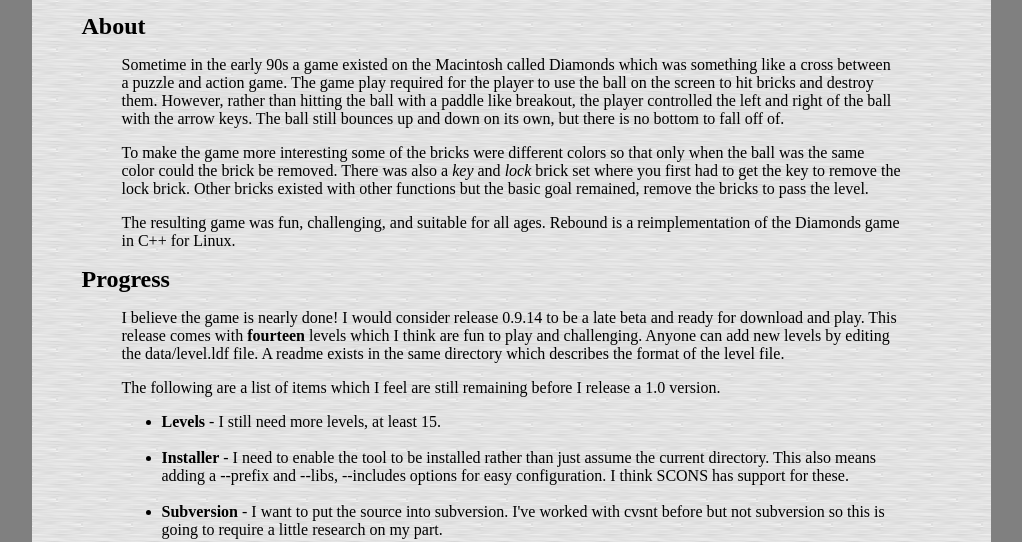
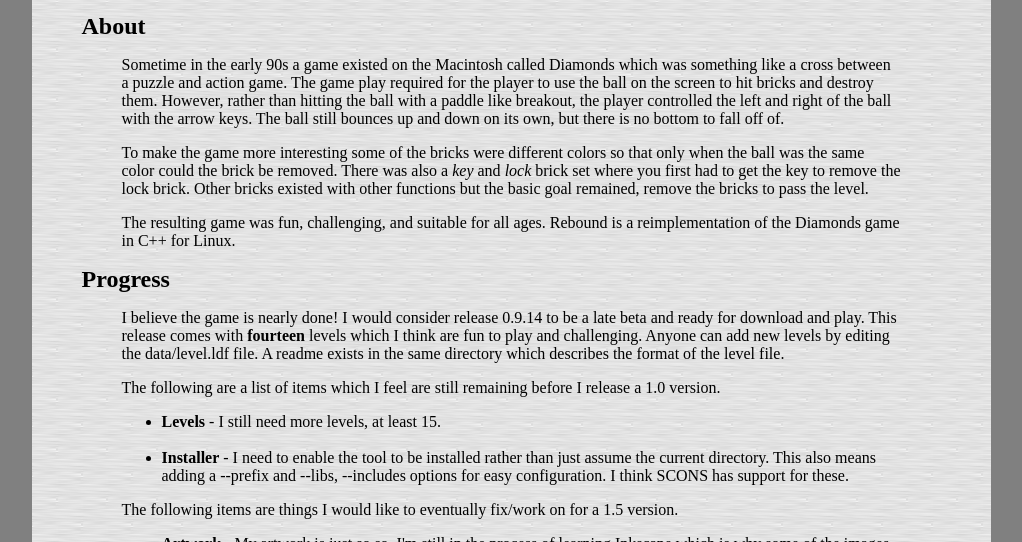
Before and after one commit to hrakaroo/rebound, a plain HTML site: page docs/index.html in a window 1280 px wide. Shown: the part 258-800 px from the top of the page, without its empty margins (129-1151 px from the left). Drawn offline with Linux system fonts and the light colour scheme.

Commit message:
Don't point to subversion

```diff
--- a/docs/index.html
+++ b/docs/index.html
@@ -35,7 +35,7 @@
 
 
 <center>
-<a href="http://www.sourceforge.net/projects/rebound"><i>download</i></a> :
+<a href="https://github.com/hrakaroo/rebound"><i>download</i></a> :
 <a href="#about"><i>about</i></a> :
 <a href="#progress"><i>progress</i></a> :
 <a href="#help"><i>help</i></a> :
@@ -98,12 +98,7 @@ than just assume the current directory.  This also means adding a --prefix
 and --libs, --includes options for easy configuration.  I think SCONS has
 support for these.
 </li>
-<br/>
 
-<li><b>Subversion</b> - I want to put the source into subversion.  I've
-worked with cvsnt before but not subversion so this is going to require
-a little research on my part.
-</li>
 </ul>
 </p>
 
```
